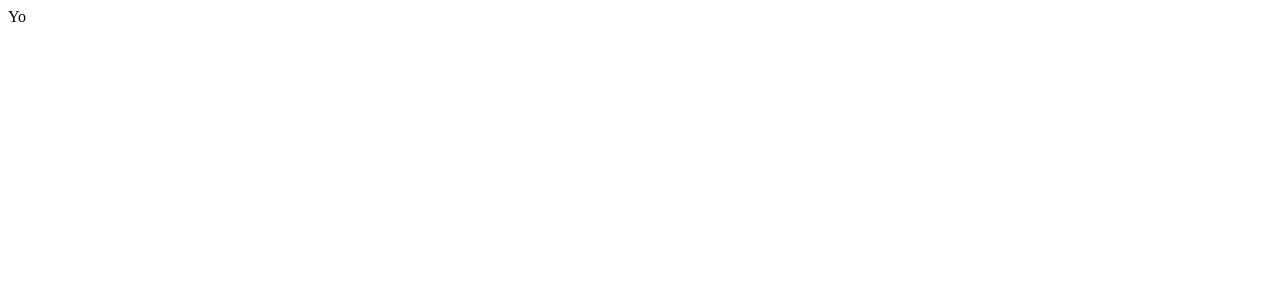
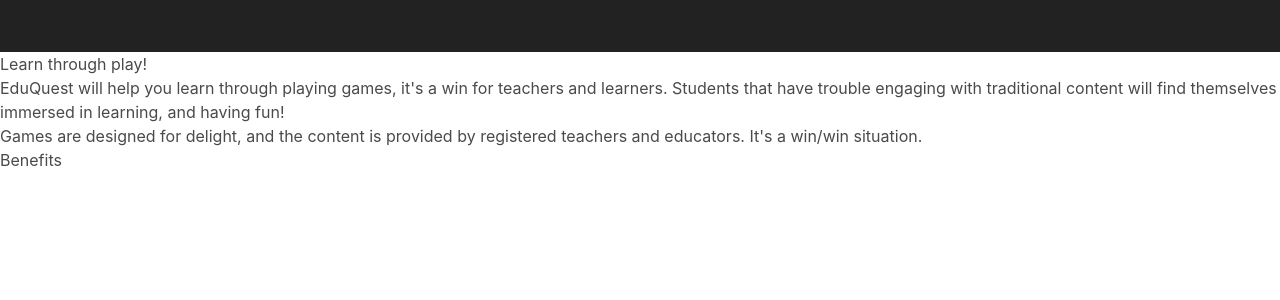
Before and after one commit to craigiansmith/eduquest, a Django app: page / in a window 1280 px wide. Before the commit the part shown is almost empty. Shown: the top 300 px of the page. Run offline with Django 3.2, Linux system fonts and the light colour scheme; style sheets or scripts are compiled from the project's sources; parts of the project's set-up code (start-up, migrations or seed data) failed here and were passed over.

Commit message:
Add bulma, sass and begin styling landing page

```diff
--- a/config/settings.py
+++ b/config/settings.py
@@ -60,7 +60,7 @@
 TEMPLATES = [
     {
         'BACKEND': 'django.template.backends.django.DjangoTemplates',
-        'DIRS': [],
+        'DIRS': ['templates'],
         'APP_DIRS': True,
         'OPTIONS': {
             'context_processors': [
--- a/pages/templates/landing.html
+++ b/pages/templates/landing.html
@@ -1 +1,21 @@
-Yo
+{% extends 'base.html' %}
+{% block content %}
+{# sidebar highscores#}
+<section>
+</section>
+{# main content copy#}
+<main>
+    <h1>Learn through play!</h1>
+    <p>
+    EduQuest will help you learn through playing games, it's a win for teachers and learners. Students that have trouble engaging with traditional content will find themselves immersed in learning, and having fun!
+    </p>
+    <p>Games are designed for delight, and the content is provided by registered teachers and educators. It's a win/win situation.</p>
+    <h2>Benefits</h2>
+    <p></p>
+
+</main>
+
+{# call to actions on right#}
+<section>
+</section>
+{% endblock %}
--- /dev/null
+++ b/src/sass/pages.scss
@@ -0,0 +1,6 @@
+@charset "utf-8";
+
+@use '../../node_modules/bulma/bulma.sass' with (
+    $primary: #222,
+    $primary-invert: #eee
+);
--- /dev/null
+++ b/templates/base.html
@@ -0,0 +1,21 @@
+<!DOCTYPE html>
+<html>
+    <head>
+       <meta charset="utf-8">
+       <meta http-equiv="X-UA-Compatible" content="IE=edge">
+       <meta name="viewport" content="width=device-width, initial-scale=1">
+       <title>
+           EduQuest
+       </title>
+       {% load static %}
+       <link rel="shortcut icon" href="{% static 'img/fav_icon.png' %}" type="image/x-icon">
+       <link rel="stylesheet" href="https://maxcdn.bootstrapcdn.com/font-awesome/4.7.0/css/font-awesome.min.css">
+       <link rel="stylesheet" type="text/css" href="{% static 'css/pages.css' %}">
+    </head>
+    <body>
+        <nav class="navbar has-background-primary has-text-primary-invert">
+        </nav>
+        {% block content %}
+        {% endblock %}
+    </body>
+</html>
```
Also changed, not shown: package.json (added, +31 -0 lines), package-lock.json (added), 1 other file.
